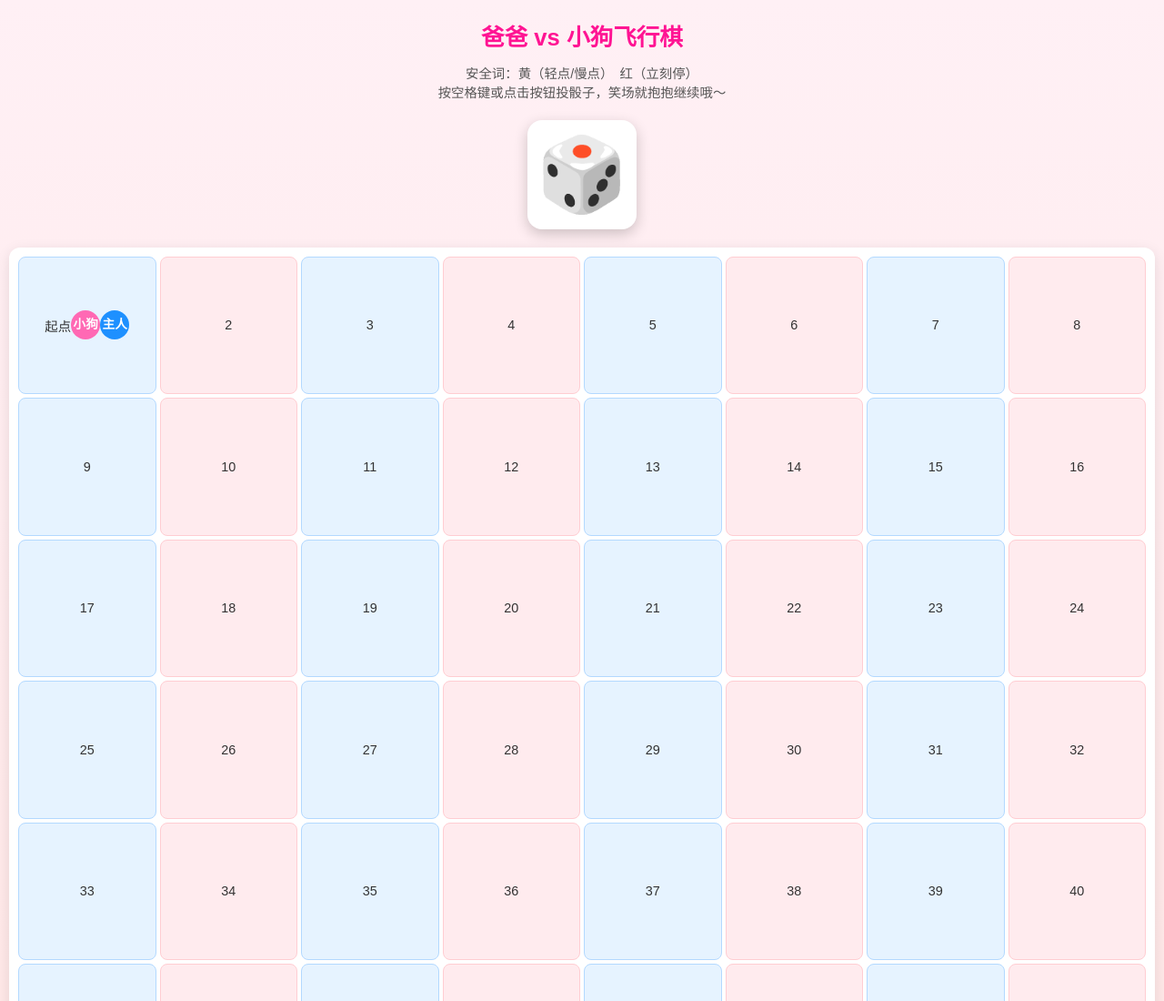
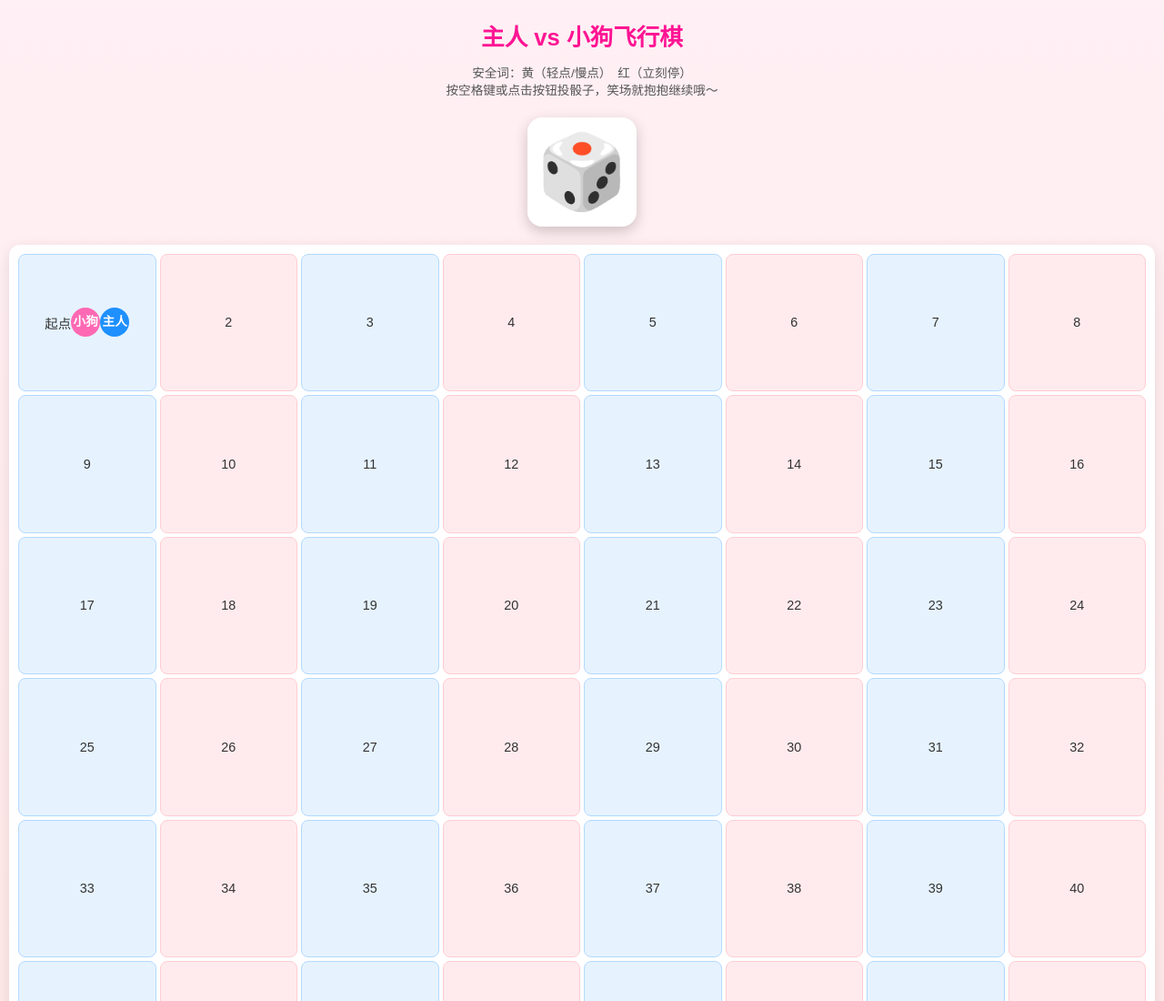
Before and after one commit to Darebear202/Darebhear202.github.io, a plain HTML site: page index.html in a window 1280 px wide. Shown: the top 1100 px of the page at 91% size. Drawn offline with Linux system fonts and the light colour scheme.

Commit message:
Update index.html

```diff
--- a/index.html
+++ b/index.html
@@ -3,7 +3,7 @@
 <head>
   <meta charset="UTF-8">
   <meta name="viewport" content="width=device-width, initial-scale=1.0, maximum-scale=1.0, user-scalable=no">
-  <title>爸爸 vs 小狗飞行棋</title>
+  <title>主人 vs 小狗飞行棋</title>
   <style>
     body {
       margin: 0;
@@ -15,7 +15,7 @@
       color: #333;
     }
     h1 { color: #ff1493; margin: 10px 0; font-size: 1.6rem; }
-    .safety { font-size: 0.9rem; color: #555; margin-bottom: 10px; line-height: 1.4; }
+    .safety { font-size: 0.85rem; color: #555; margin-bottom: 10px; line-height: 1.4; }
     #dice {
       font-size: 5rem;
       margin: 20px auto;
@@ -130,7 +130,7 @@
   </style>
 </head>
 <body>
-  <h1>爸爸 vs 小狗飞行棋</h1>
+  <h1>主人 vs 小狗飞行棋</h1>
   <p class="safety">安全词：黄（轻点/慢点）　红（立刻停）<br>按空格键或点击按钮投骰子，笑场就抱抱继续哦～</p>
 
   <!-- 骰子 -->
@@ -141,7 +141,7 @@
     <div id="grid" class="grid"></div>
   </div>
 
-  <!-- 任务提示 -->
+  <!-- 任务 -->
   <div id="task">
     点击“掷骰子”或按空格键开始游戏！<br>
     当前轮到：小狗
@@ -151,7 +151,7 @@
   <button id="rollBtn">掷骰子 🎲 (轮到小狗)</button>
   <button id="resetBtn">重置游戏</button>
 
-  <!-- 弹窗 -->
+  <!-- 弹窗（指令显示） -->
   <div id="modal" class="modal" onclick="closeModal()">
     <div class="modal-content" onclick="event.stopPropagation()">
       <span class="close-btn" onclick="closeModal()">×</span>
@@ -160,61 +160,60 @@
   </div>
 
   <script>
-    // 温和版指令（用爸爸/小狗/小骚b风格，适合新手情侣）
     const tasks = [
       "起点：什么都没有，继续玩～",
-      "小狗跪下亲爸爸脚背10秒，说“谢谢爸爸～”",
-      "小狗大声重复“我是爸爸的小狗”5次。",
-      "小狗翘屁股，爸爸轻拍5下，说“小狗乖不乖？”",
-      "小狗M字腿保持20秒，说“小骚b湿了哦爸爸”。",
-      "小狗戴眼罩，爸爸用羽毛轻轻刮小豆豆/奶头30秒。",
-      "小狗跪着舔爸爸手指20秒，像舔棒棒糖。",
-      "小狗双手举高，爸爸捏奶头5次。",
-      "爸爸在小狗奶子上写“爸爸的”字。",
-      "小狗夹衣夹保持1分钟，说“爸爸好坏哦～”。",
+      "小狗跪下亲主人脚背10秒。（小狗：谢谢主人～）",
+      "小狗重复“我是主人的小狗”5次。（小狗大声：我是主人的小狗！）",
+      "小狗翘屁股，主人轻拍5下。（主人：小狗翘好，拍拍～）",
+      "小狗M字腿保持20秒，说“小骚b湿了哦”。（小狗：小骚b湿了哦主人）",
+      "小狗戴眼罩，主人羽毛刮奶头/小豆豆30秒。",
+      "小狗跪舔主人手指20秒，像舔棒棒糖。（小狗哼哼舔）",
+      "小狗双手举高，主人捏奶头5次。",
+      "主人用笔在小狗奶子上写“主人的”。",
+      "小狗夹衣夹保持1分钟。（小狗：主人好坏～）",
       "小狗塞小跳蛋，开低档跪着忍30秒。",
-      "小狗狗爬式摇屁股，汪汪叫3声，说“汪汪！爸爸看我”。",
-      "小狗镜子前转圈，说“我是爸爸的小骚货”。",
+      "小狗狗爬式摇屁股，汪汪叫3声。（小狗：汪汪！主人看我）",
+      "小狗镜子前转圈，说“我是主人的小骚货”。",
       "小狗戴口球哼哼，爬半圈。",
-      "爸爸低温蜡滴小狗奶头3滴，说“爸爸轻点哦”。",
-      "小狗自摸到快高潮，停手2次，说“爸爸不让高潮”。",
-      "小狗掰开前后，爸爸检查+轻拍。",
-      "小狗跪着捧奶子，说“爸爸要惩罚小狗吗”。",
-      "小狗用嘴叼爸爸内裤爬过来呈上。",
-      "小狗跪写“我是爸爸的小骚b”20遍。",
+      "主人低温蜡滴小狗奶头3滴。（小狗：主人轻点哦）",
+      "小狗自摸到快高潮，停手2次，说“主人不让高潮”。（小狗：主人坏～）",
+      "小狗掰开前后，主人检查+轻拍。",
+      "小狗跪着捧奶子，说“主人要惩罚小狗吗”。",
+      "小狗用嘴叼主人内裤爬过来呈上。",
+      "小狗跪写“我是主人的小骚b”20遍。",
       "小狗夹奶夹挂铃铛，走一圈不准响太大。",
-      "爸爸用冰块轻轻滑小狗小豆豆/下面30秒。",
-      "小狗跪深喉爸爸手指20秒。",
-      "小狗翘屁股，爸爸拍15下，小狗数出来。",
-      "小狗镜子说“平时那么乖，其实是爸爸的小坏狗”。",
-      "小狗狗爬式当爸爸脚凳20秒。",
-      "小狗塞跳蛋，爸爸遥控中档，小狗跪着忍。",
-      "小狗重复“我是爸爸的小狗/小骚b”10次。",
-      "小狗舌头舔干净爸爸滴到地上的东西。",
-      "小狗跪自摸给爸爸看，到边缘停。",
-      "小狗翘屁股掰开，爸爸拍照（只给爸爸看）。",
-      "小狗边缘忍耐，说“我是爸爸的玩具，不准高潮”。",
-      "爸爸手指浅插小狗下面，让小狗抖。",
+      "主人冰块滑小狗小豆豆/下面30秒。",
+      "小狗跪深喉主人手指20秒。",
+      "小狗翘屁股，主人拍15下，小狗数出来。",
+      "小狗镜子说“平时那么乖，其实是主人的小坏狗”。",
+      "小狗狗爬式当主人脚凳20秒。",
+      "小狗塞跳蛋，主人遥控中档，小狗跪忍。",
+      "小狗重复“我是主人的小狗/小骚b”10次。",
+      "小狗舌头舔干净主人滴到地上的东西。",
+      "小狗跪自摸给主人看，到边缘停。",
+      "小狗翘屁股掰开，主人拍照（只给他看）。",
+      "小狗边缘忍耐，说“我是主人的玩具，不准高潮”。",
+      "主人手指浅插小狗下面，让小狗抖。",
       "小狗戴鼻勾+口球，哼哼爬行。",
-      "爸爸在大腿内侧写“爸爸的小骚b”。",
-      "小狗跪深喉爸爸30秒。",
-      "爸爸蜡滴小狗下面，说“主人的标记”。",
-      "小狗靠窗跪，爸爸从后轻摸30秒（窗帘关）。",
-      "爸爸前后浅玩小狗（手指 + 小肛塞）。",
-      "爸爸让小狗高潮，说“给爸爸看小狗高潮的样子”。",
-      "爸爸脚轻踩小狗胸/下面10秒。",
-      "小狗重复“我平时那么乖，其实欠爸爸收拾”5次。",
-      "小狗夹奶夹拉扯，说“奶子是爸爸的”。",
+      "主人在大腿内侧写“主人的小骚b”。",
+      "小狗跪深喉主人30秒。",
+      "主人蜡滴小狗下面，说“主人的标记”。",
+      "小狗靠窗跪，主人从后轻摸30秒（窗帘关）。",
+      "主人前后浅玩小狗（手指 + 小肛塞）。",
+      "主人让小狗高潮，说“给主人看小狗高潮的样子”。",
+      "主人脚轻踩小狗胸/下面10秒。",
+      "小狗重复“我平时那么乖，其实欠主人收拾”5次。",
+      "小狗夹奶夹拉扯，说“奶子是主人的”。",
       "小狗塞尾巴肛塞，狗爬式摇尾巴。",
       "小狗镜子说最羞耻的小狗幻想。",
-      "爸爸冰火交替小狗下面（冰块滑后温热抚摸）。",
-      "小狗跪求饶，说“爸爸惩罚小狗吧”。",
-      "小狗写“我是爸爸的小骚b”30遍。",
-      "小狗塞振动肛塞，开中档跪等爸爸。",
-      "爸爸说“把小狗当玩具给人看”，小狗说“是的爸爸”。",
-      "爸爸边缘控制小狗，不准高潮直到允许。",
-      "爸爸决定组合玩小狗（言语+姿势+道具）。",
-      "终点：赢家要求彻底释放（爸爸允许小狗高潮，或小狗侍奉爸爸）"
+      "主人冰火交替小狗下面（冰块滑后温热抚摸）。",
+      "小狗跪求饶，说“主人惩罚小狗吧”。",
+      "小狗写“我是主人的小骚b”30遍。",
+      "小狗塞振动肛塞，开中档跪等主人。",
+      "主人说“把小狗当玩具给人看”，小狗说“是的主人”。",
+      "主人边缘控制小狗，不准高潮直到允许。",
+      "主人决定组合玩小狗（言语+姿势+道具）。",
+      "终点：赢家要求彻底释放（主人允许小狗高潮，或小狗侍奉主人）"
     ];
 
     let dogPos = 0;
@@ -225,15 +224,8 @@
     const dice = document.getElementById('dice');
     const task = document.getElementById('task');
     const rollBtn = document.getElementById('rollBtn');
-    const modal = document.createElement('div');
-    modal.className = 'modal';
-    modal.innerHTML = `
-      <div class="modal-content">
-        <span class="close-btn" onclick="closeModal()">×</span>
-        <div id="modalText"></div>
-      </div>
-    `;
-    document.body.appendChild(modal);
+    const modal = document.getElementById('modal');
+    const modalText = document.getElementById('modalText');
 
     // 绘制棋盘
     function drawBoard() {
@@ -275,7 +267,7 @@
     // 显示指令弹窗
     function showInstruction(pos) {
       if (pos >= tasks.length) return;
-      document.getElementById('modalText').innerHTML = `<strong>格子 ${pos + 1}：</strong><br>${tasks[pos]}`;
+      modalText.innerHTML = `<strong>格子 ${pos + 1}：</strong><br>${tasks[pos]}`;
       modal.style.display = 'flex';
     }
 
```
